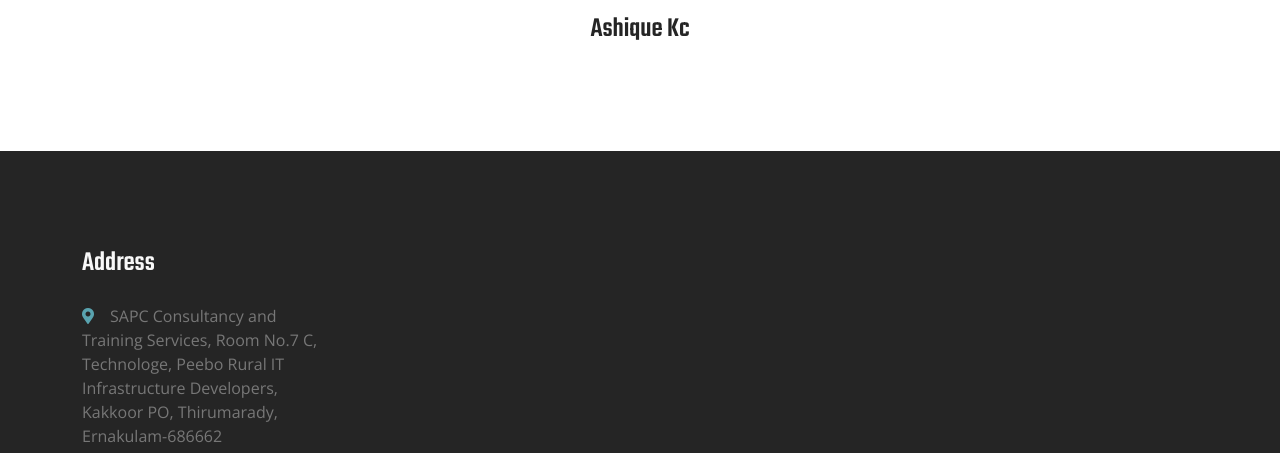
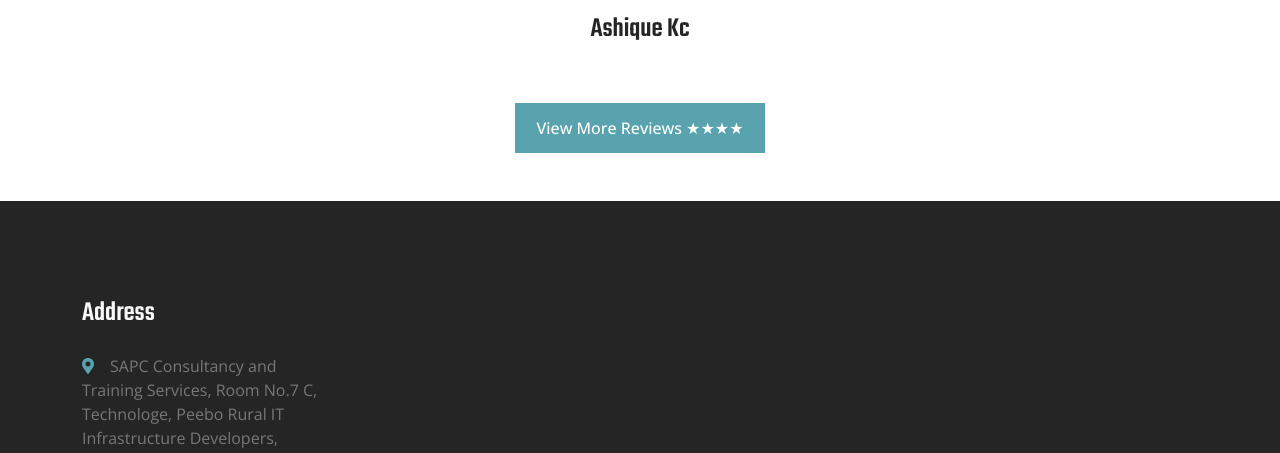
Before and after one commit to slfspaceserver/sapc, a plain HTML site: page index.html in a window 1280 px wide. Shown: the part 5643-6096 px from the top of the page. Drawn offline with nearby package versions, Linux system fonts and the light colour scheme.

Commit message:
Update index.html

```diff
--- a/index.html
+++ b/index.html
@@ -467,7 +467,9 @@
 </div>
 <!-- Testimonial End -->
 
-
+<div class="col-12">
+  <center> <a href=" https://www.google.com/search?sca_esv=2d9b1875e7e2e1fa&sca_upv=1&cs=0&output=search&kgmid=/g/11h2fg2hzj&q=SAP+Consultancy+and+Training+Services(SAPC)&shndl=30&source=sh/x/kp/local/m1/1&kgs=c9dcfc46fe3d7653#lrd=0x3b07d544e56aee3b:0xa39b718808b53ee2,1,,,,"> <button class="btn btn-primary " type="submit" style="width: 250px; height: 50px;">View More Reviews ★★★★ </button></a></center>
+</div>
 
 <!-- Footer Start -->
 <div class="container-fluid bg-dark text-body footer mt-5 pt-5 px-0 wow fadeIn" data-wow-delay="0.1s">
```
